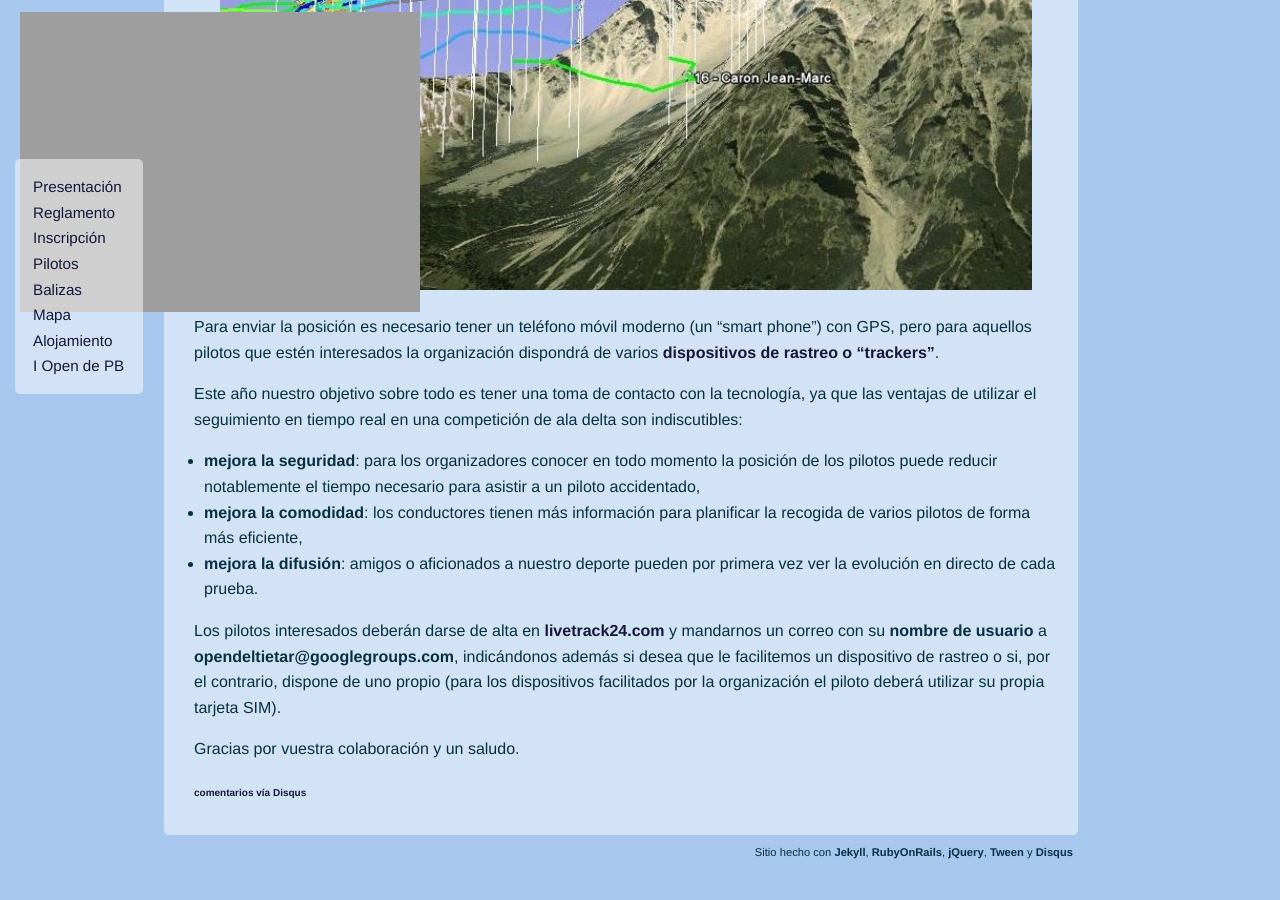
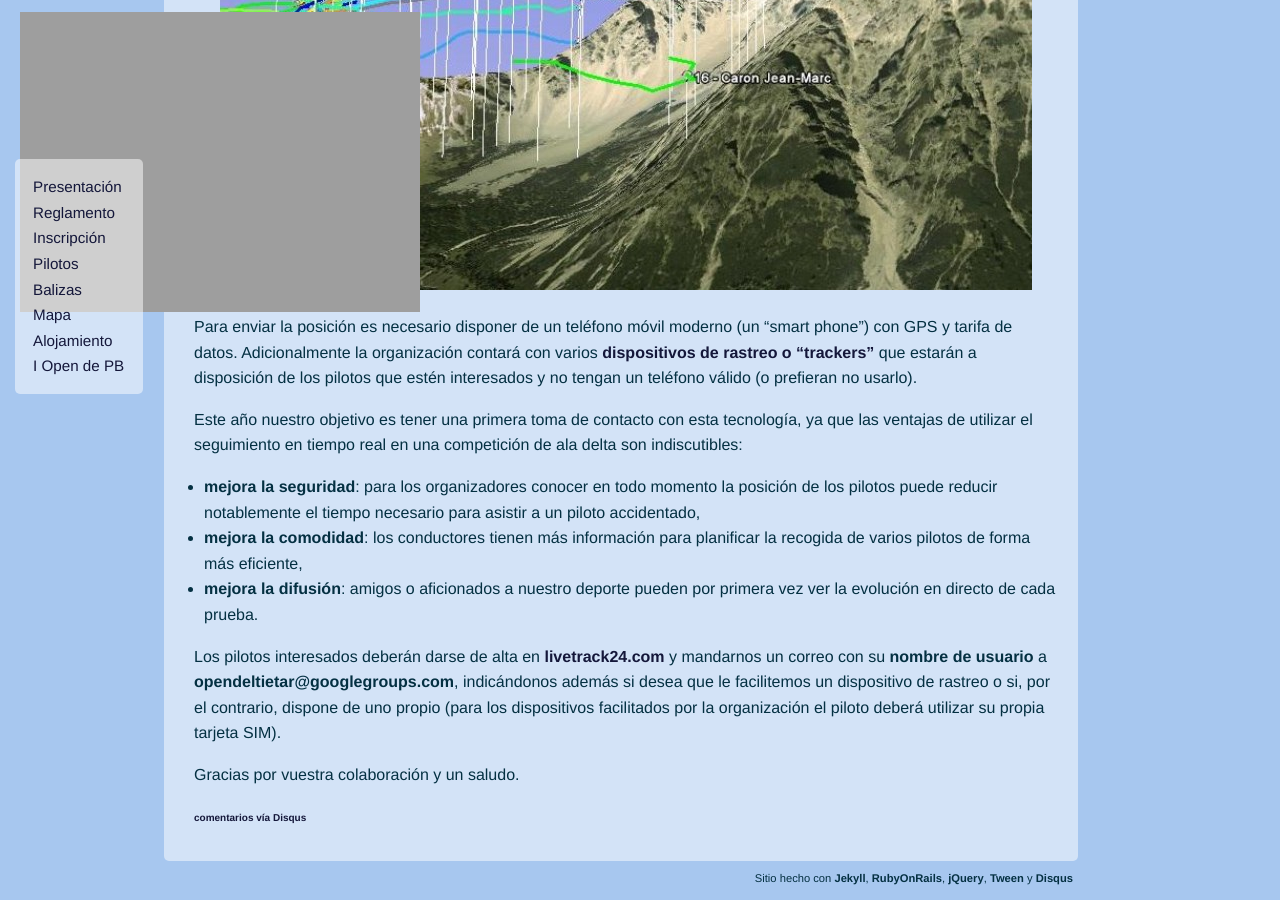
Before and after one commit to nando/opendepb2013, a Jekyll site: the page built from _posts/2013-05-08-seguimiento_en_vivo_con_livetrack24_com.md, in a window 1280 px wide and 900 px high, scrolled down 613 px. Built offline with Jekyll 4.4.1, drawn with Linux system fonts in a browser that asks for light colours; nearby versions of some CDN libraries; comment, search, counter and statistics services are not loaded; before the commit the page ends 1487 px from its top, so only the background shows below that.

Commit message:
retoques en post

```diff
--- a/_posts/2013-05-08-seguimiento_en_vivo_con_livetrack24_com.md
+++ b/_posts/2013-05-08-seguimiento_en_vivo_con_livetrack24_com.md
@@ -10,9 +10,9 @@ Como novedad este año hemos dado de alta el evento en [LiveTrack24](livetrack24
 <img src="images/livetrack24_on_ge.jpg" alt="Captura de pantalla de Google Earth mostrando los tracks de los pilotos en tiempo real" title="Ejemplo de visualización en 3D con Google Earth"/>
 </div>
 
-Para enviar la posición es necesario tener un teléfono móvil moderno (un "smart phone") con GPS, pero para aquellos pilotos que estén interesados la organización dispondrá de varios [dispositivos de rastreo o "trackers"](http://www.livetrack24.com/clients/livebox24).
+Para enviar la posición es necesario disponer de un teléfono móvil moderno (un "smart phone") con GPS y tarifa de datos. Adicionalmente la organización contará con varios [dispositivos de rastreo o "trackers"](http://www.livetrack24.com/clients/livebox24) que estarán a disposición de los pilotos que estén interesados y no tengan un teléfono válido (o prefieran no usarlo).
 
-Este año nuestro objetivo sobre todo es tener una toma de contacto con la tecnología, ya que las ventajas de utilizar el seguimiento en tiempo real en una competición de ala delta son indiscutibles:
+Este año nuestro objetivo es tener una primera toma de contacto con esta tecnología, ya que las ventajas de utilizar el seguimiento en tiempo real en una competición de ala delta son indiscutibles:
 
 * **mejora la seguridad**: para los organizadores conocer en todo momento la posición de los pilotos puede reducir notablemente el tiempo necesario para asistir a un piloto accidentado,
 * **mejora la comodidad**: los conductores tienen más información para planificar la recogida de varios pilotos de forma más eficiente,
```
Also changed, not shown: 1 other file.
